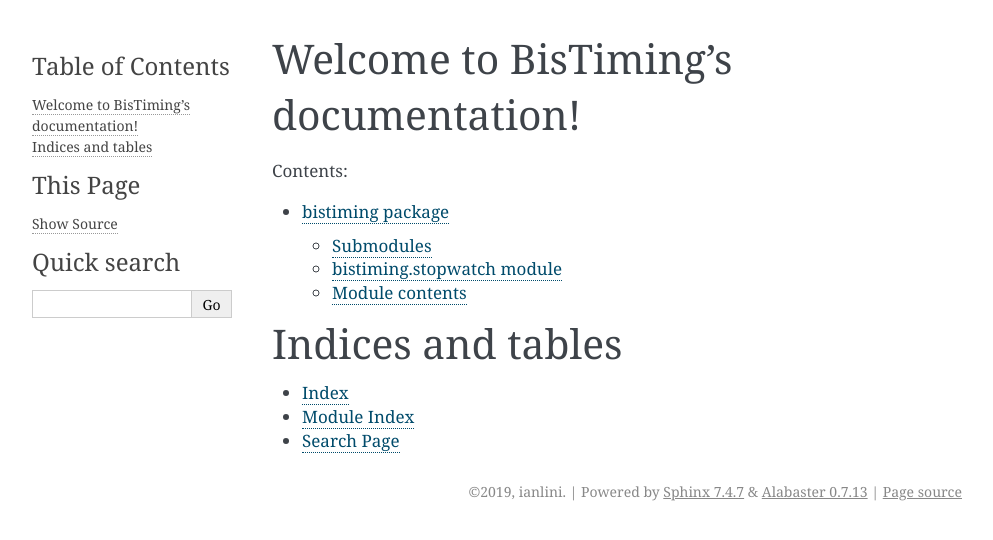
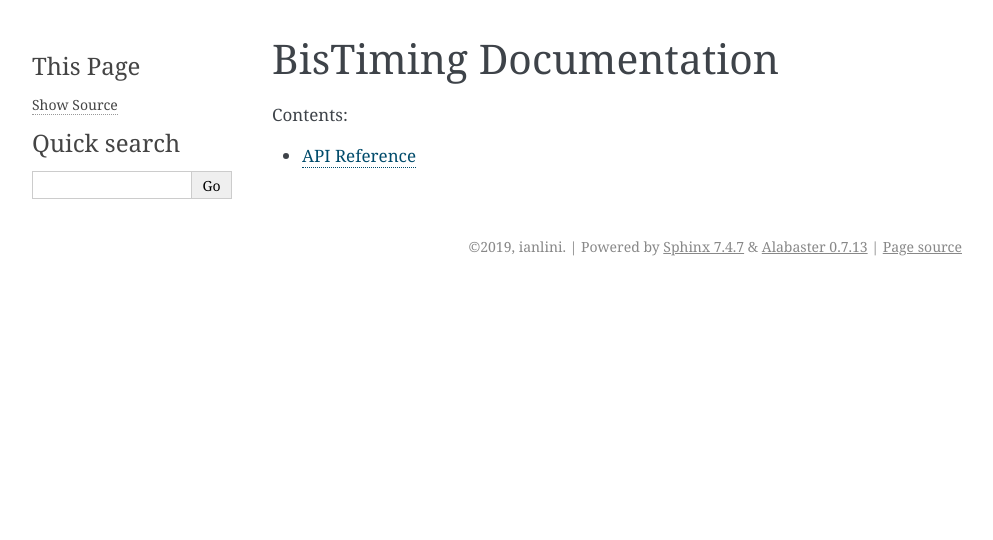
Before and after one commit to ianlini/bistiming, a Sphinx documentation site: the page built from docs/index.rst, in a window 1280 px wide. Shown: the top 540 px of the page, without its empty margins (148-1141 px from the left). Built offline with Sphinx 7.4.7, drawn with Linux system fonts in a browser that asks for light colours.

Commit message:
better docstring and sphinx skeleton

```diff
--- a/bistiming/__init__.py
+++ b/bistiming/__init__.py
@@ -1,9 +1,9 @@
+__all__ = ['Stopwatch']
+
 import pkg_resources
+__version__ = pkg_resources.get_distribution("bistiming").version
 
 from .stopwatch import Stopwatch  # noqa: F401
 
 
 SimpleTimer = Stopwatch  # backward-compatible to < 0.2
-
-
-__version__ = pkg_resources.get_distribution("bistiming").version
--- a/docs/bistiming.rst
+++ /dev/null
@@ -1,22 +0,0 @@
-bistiming package
-=================
-
-Submodules
-----------
-
-bistiming.stopwatch module
---------------------------
-
-.. automodule:: bistiming.stopwatch
-    :members:
-    :undoc-members:
-    :show-inheritance:
-
-
-Module contents
----------------
-
-.. automodule:: bistiming
-    :members:
-    :undoc-members:
-    :show-inheritance:
--- a/docs/index.rst
+++ b/docs/index.rst
@@ -1,16 +1,8 @@
-Welcome to BisTiming's documentation!
-=====================================
+BisTiming Documentation
+=========================
 
 .. toctree::
    :maxdepth: 4
    :caption: Contents:
 
-   bistiming
-
-
-Indices and tables
-==================
-
-* :ref:`genindex`
-* :ref:`modindex`
-* :ref:`search`
+   api_reference
```
Also changed, not shown: docs/api_reference.rst (added, +7 -0 lines), 1 other file.
